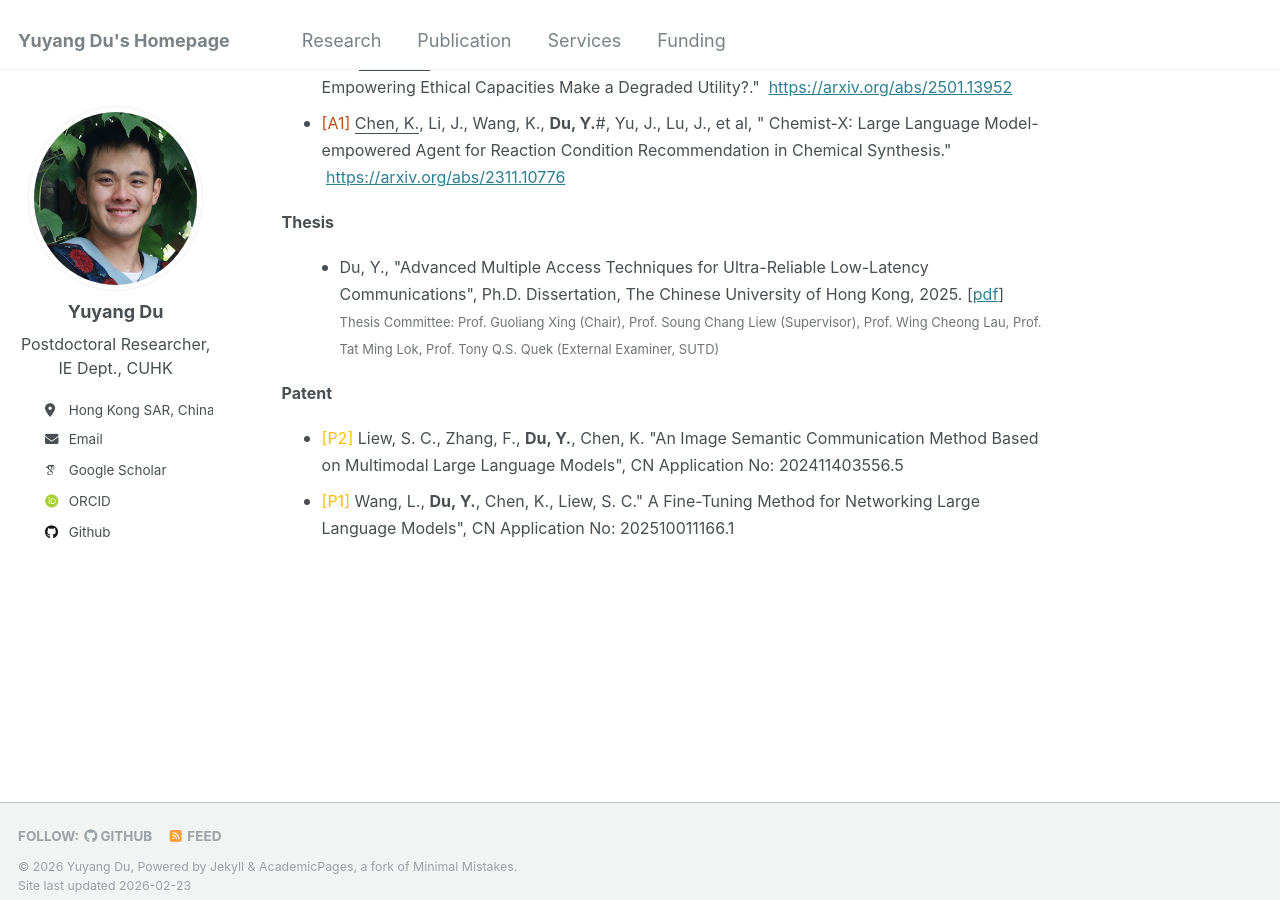
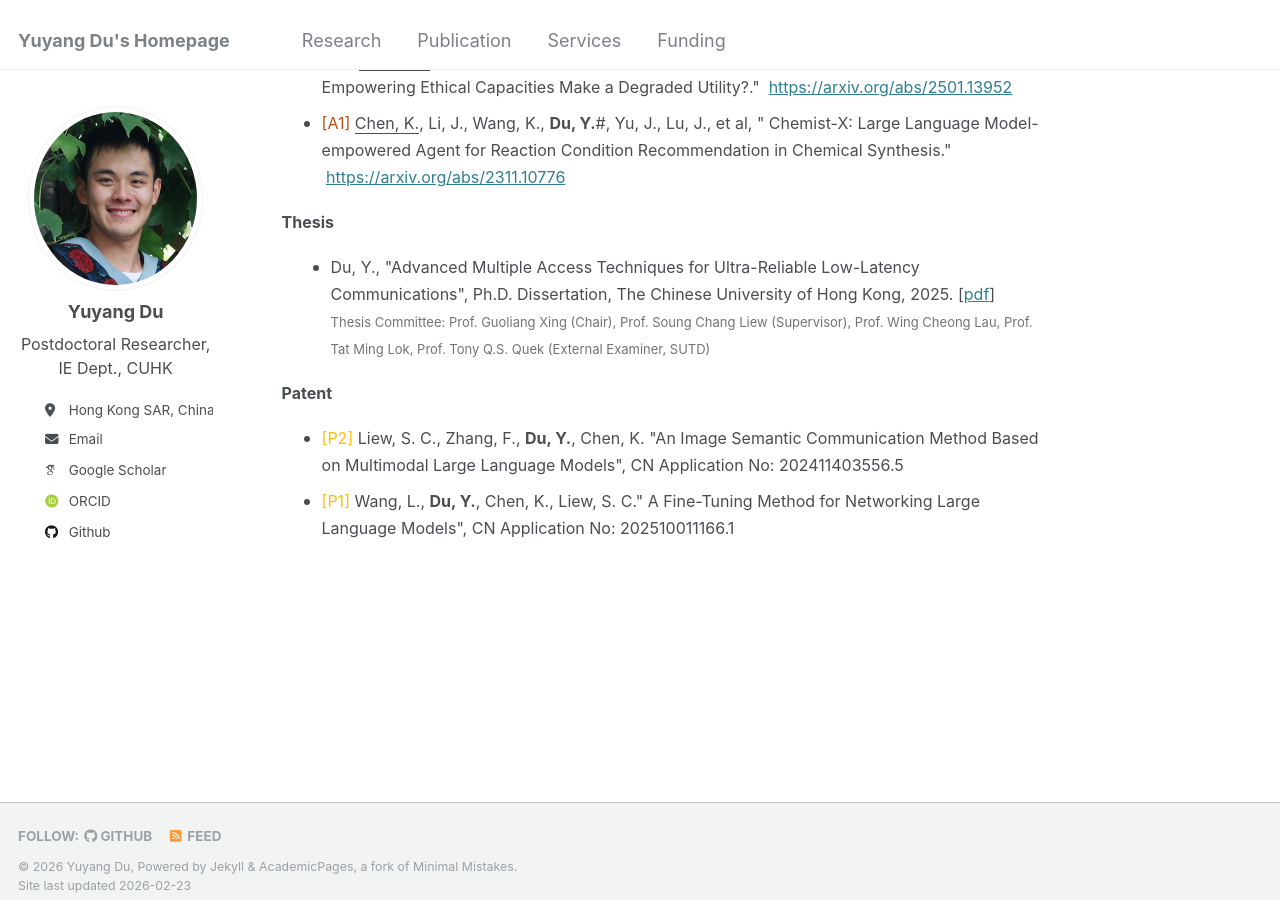
Before and after one commit to yuyangdu01/yuyangdu01.github.io, a Jekyll site: the page built from _pages/publication.md, in a window 1280 px wide and 900 px high, scrolled down 2254 px. Built offline with Jekyll 4.4.1, drawn with Linux system fonts in a browser that asks for light colours; some web fonts are replaced.

Commit message:
Update publication.md

```diff
--- a/_pages/publication.md
+++ b/_pages/publication.md
@@ -43,7 +43,7 @@ Publications
 * <font size=3><span style="color: #bf4d14;">[A1]</span> <u>Chen, K.</u>, Li, J., Wang, K., <b>Du, Y.</b>#, Yu, J., Lu, J., et al, " Chemist-X: Large Language Model-empowered Agent for Reaction Condition Recommendation in Chemical Synthesis." &nbsp;<a href="https://arxiv.org/abs/2311.10776">https://arxiv.org/abs/2311.10776</a></font>
 
 <font size=3><b>Thesis</b></font>
-<ul style="margin-left: 1.0em;">
+<ul style="margin-left: 0.5em;">
   <li><font size=3>Du, Y., "Advanced Multiple Access Techniques for Ultra-Reliable Low-Latency Communications", Ph.D. Dissertation, The Chinese University of Hong Kong, 2025. [<a href="https://yuyangdu01.github.io/files/thesis_final.pdf">pdf</a>]</font><br> <font size=2><span style="color: #717375;">Thesis Committee: Prof. Guoliang Xing (Chair), Prof. Soung Chang Liew (Supervisor), Prof. Wing Cheong Lau, Prof. Tat Ming Lok, Prof. Tony Q.S. Quek (External Examiner, SUTD)</span></font></li>
 </ul>
 
```
